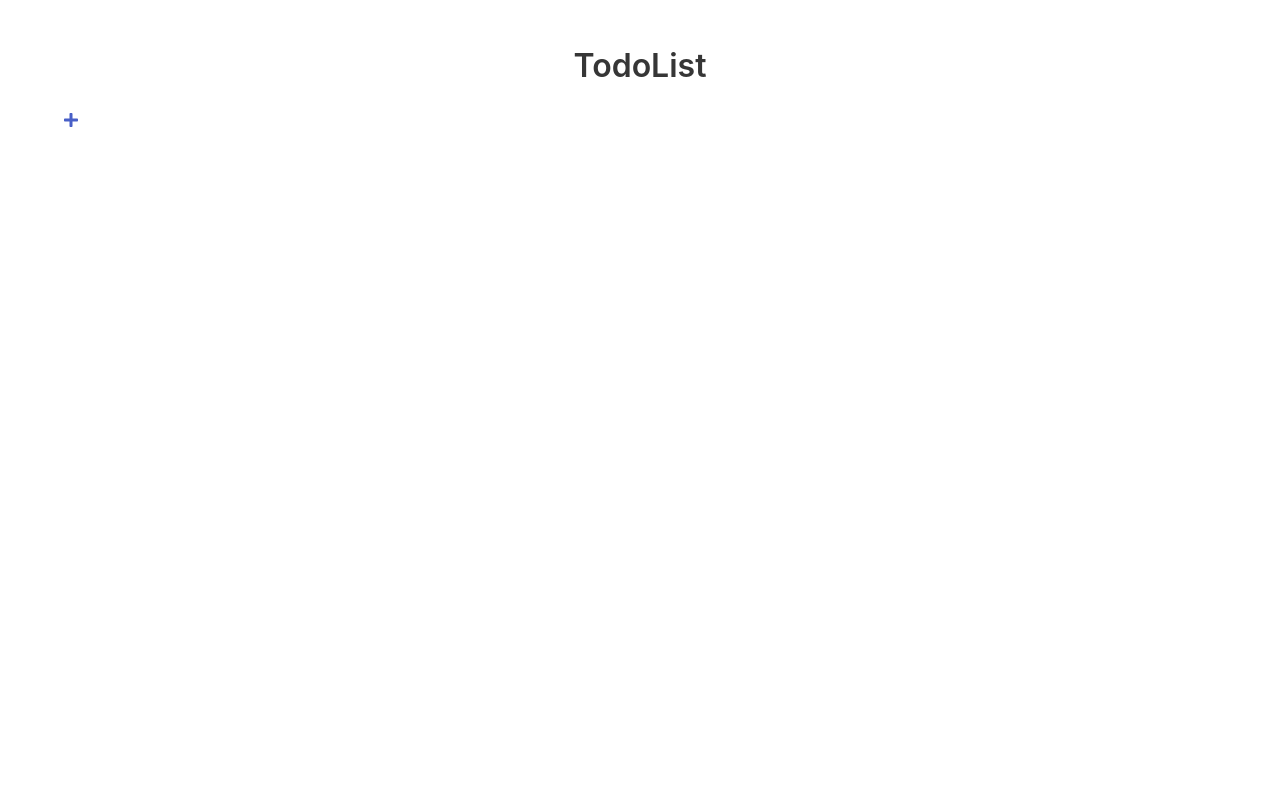
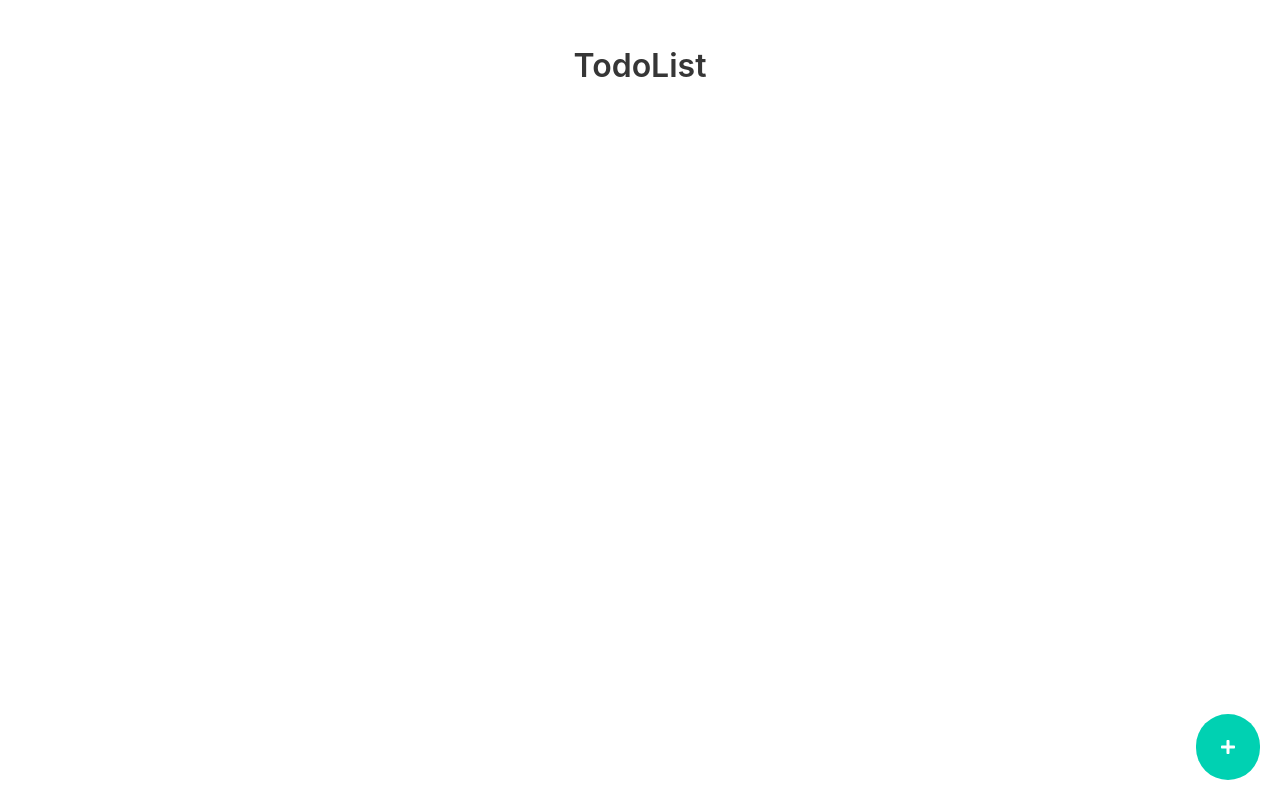
Before and after one commit to rafaeldimas/estudo-vue, a Vue app in the folder vue-router-todo-list/: page / in a window 1280 px wide. Built offline with nearby package versions, Linux system fonts and the light colour scheme.

Commit message:
Finish ItemListTodoList, add handle delete item

```diff
--- a/vue-router-todo-list/src/components/ItemListTodoList.vue
+++ b/vue-router-todo-list/src/components/ItemListTodoList.vue
@@ -19,7 +19,7 @@
         <router-link :to="'/list/' + item.name" class="card-footer-item" title="Editar">
           <font-awesome-icon :icon="['far', 'edit']"></font-awesome-icon>
         </router-link>
-        <a class="card-footer-item" title="Excluir">
+        <a class="card-footer-item" title="Excluir" v-on:click="handleRemoveItem(item.id)">
           <font-awesome-icon :icon="['far', 'times-circle']"></font-awesome-icon>
         </a>
       </footer>
@@ -42,20 +42,17 @@ export default {
   methods: {
     handleCheckItem: function (id) {
       this.$emit('checkItem', {
-        'id': id,
+        id,
         'finalized': !this.item.finalized
       })
+    },
+    handleRemoveItem: function (id) {
+      this.$emit('removeItem', { id })
     }
   }
 }
 </script>
 
-<style scoped>
-/* .box-button-checked {
-  cursor: pointer;
-  color: #999;
-}
-.box-button-checked.active {
-  color: #13c753;
-} */
+<style lang="sass" scoped>
+
 </style>
--- a/vue-router-todo-list/src/components/ListTodoList.vue
+++ b/vue-router-todo-list/src/components/ListTodoList.vue
@@ -2,15 +2,16 @@
   <main class="section list-todo-list">
     <div class="container">
       <h1 class="has-text-centered title">TodoList</h1>
-      <div class="columns is-multiline">
+      <div class="columns is-tablet is-multiline">
         <ItemListTodoList
           v-for="item in list"
           :key="item.id"
           :item="item"
-          v-on:checkItem="handleCheckItem" />
+          v-on:checkItem="handleCheckItem"
+          v-on:removeItem="handleRemoveItem" />
       </div>
       <div class="box-button-add">
-        <router-link to="/list/new">
+        <router-link to="/list/new" class="button is-primary is-rounded">
           <font-awesome-icon icon="plus"></font-awesome-icon>
         </router-link>
       </div>
@@ -39,9 +40,18 @@ export default {
     }
   },
   methods: {
+    getIndexItemList: function (id) {
+      return this.list.findIndex(item => item.id === id)
+    },
     handleCheckItem: function (data) {
-      const index = this.list.findIndex(item => item.id === data.id)
+      const index = this.getIndexItemList(data.id)
       this.list[index].finalized = data.finalized
+      window.localStorage.setItem('list', JSON.stringify(this.list))
+    },
+    handleRemoveItem: function (data) {
+      const index = this.getIndexItemList(data.id)
+      delete this.list[index]
+      this.list = this.list.filter(item => !!item)
       window.localStorage.setItem('list', JSON.stringify(this.list))
     }
   }
@@ -49,5 +59,10 @@ export default {
 </script>
 
 <style scoped lang="scss">
-
+.list-todo-list .box-button-add .button {
+  padding: 2em 1.5em;
+  position: fixed;
+  bottom: 20px;
+  right: 20px;
+}
 </style>
```
